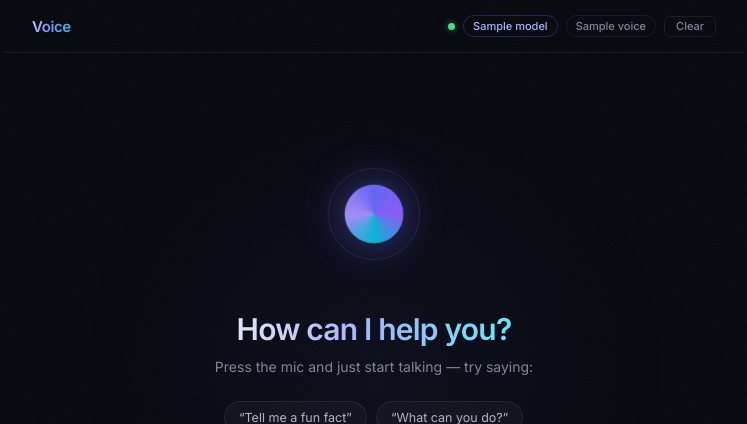
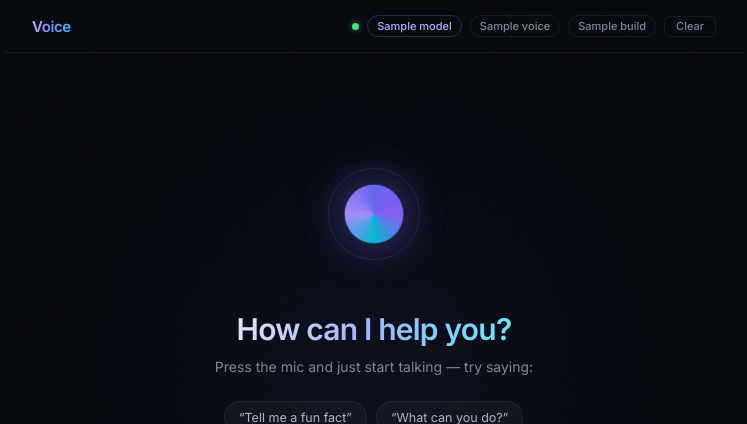
Before and after one commit to Innovativus-Tech/voice-assistant, a Flask app: template templates/index.html in a window 1280 px wide. Shown: the top 424 px of the page, without its empty margins (266-1013 px from the left). Run offline with Flask 3, Linux system fonts and the light colour scheme; the template is opened without the code that fills it: most values are stand-ins (such as "Sample title", 1, 10 or a date in 2020).

Commit message:
Add visible build tag + /version to confirm running code
Pipeline ordering is proven correct by a headless mock test (text is on
screen at the moment speaking starts). Repeated "text after speech" reports
are almost certainly stale code: app.py binds a fixed port 5001, so if an old
instance is still running, a fresh `python3 app.py` fails to bind and the
browser keeps hitting the old process.

Adds a BUILD constant shown as a header chip, logged to the console, and
served at /ping and /version — so it's unambiguous which code is live.

Co-Authored-By: Claude Opus 4.8 <noreply@anthropic.com>

```diff
--- a/app.py
+++ b/app.py
@@ -54,6 +54,10 @@ def get_brain() -> VoiceBrain:
     return _brain
 
 
+# Bump this whenever behavior changes so you can confirm the running code.
+BUILD = "v3-handshake"
+
+
 # ── Routes ────────────────────────────────────────────────────────────────────
 
 @app.route("/")
@@ -63,12 +67,17 @@ def index():
         model = get_brain().provider_info()
     except Exception:
         model = "—"
-    return render_template("index.html", model=model, voice=voice)
+    return render_template("index.html", model=model, voice=voice, build=BUILD)
 
 
 @app.route("/ping")
 def ping():
-    return jsonify({"ok": True})
+    return jsonify({"ok": True, "build": BUILD})
+
+
+@app.route("/version")
+def version():
+    return jsonify({"build": BUILD})
 
 
 @app.route("/status")
--- a/templates/index.html
+++ b/templates/index.html
@@ -324,6 +324,7 @@
       <div id="srv-dot"></div>
       <span class="tag accent">{{ model }}</span>
       <span class="tag">{{ voice }}</span>
+      <span class="tag" id="build-tag" title="running code version">{{ build }}</span>
       <button id="clr-btn">Clear</button>
     </div>
   </header>
@@ -394,6 +395,7 @@
 <div id="fb-toast"></div>
 
 <script>
+  console.log('%cVoice build: {{ build }}', 'color:#818cf8;font-weight:600');
   const orbWrap    = document.getElementById('orb-wrap');
   const orbBtn     = document.getElementById('orb-btn');
   const stopBtn    = document.getElementById('stop-btn');
```
